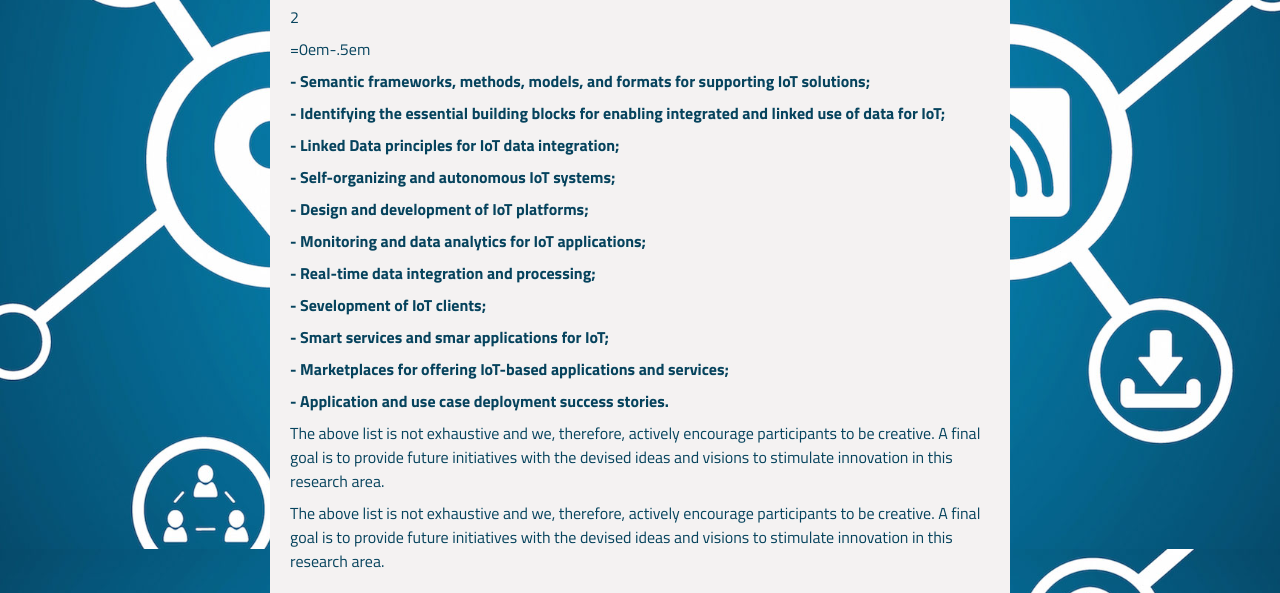
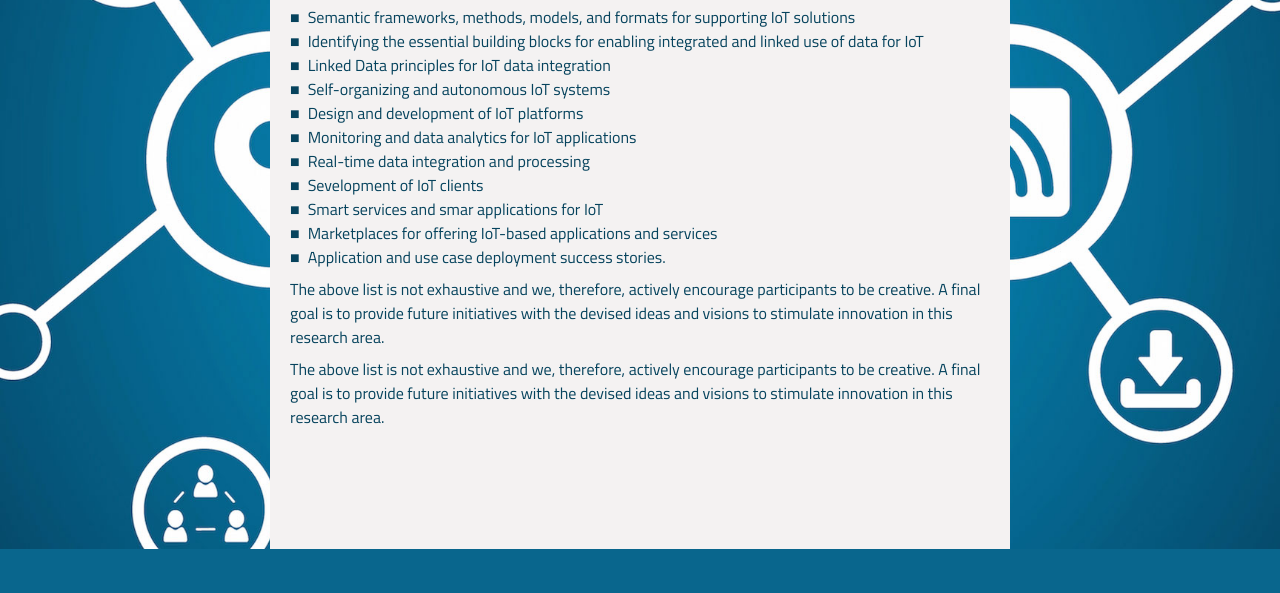
Before and after one commit to swit-ws/swit-ws.github.io, a plain HTML site: page topics/index.html in a window 1280 px wide. Shown: the part 251-844 px from the top of the page. After the commit the page ends 800 px from the top, so only its background shows below. Drawn offline with Linux system fonts and the light colour scheme.

Commit message:
rewriting text

```diff
--- a/topics/index.html
+++ b/topics/index.html
@@ -32,19 +32,21 @@
 
     <h1 id="topics">Topics</h1>
     <p>The focus of the SWIT is on solving IoT challenges with Semantic Web Technologies, and providing added-value services and applications. Relevant topics include:</p>
-    <p><span>2</span></p>
-    <p><span>=0em</span>-.5em</p>
-    <p><strong>- Semantic frameworks, methods, models, and formats for supporting IoT solutions;</strong></p>
-    <p><strong>- Identifying the essential building blocks for enabling integrated and linked use of data for IoT;</strong></p>
-    <p><strong>- Linked Data principles for IoT data integration;</strong></p>
-    <p><strong>- Self-organizing and autonomous IoT systems;</strong></p>
-    <p><strong>- Design and development of IoT platforms;</strong></p>
-    <p><strong>- Monitoring and data analytics for IoT applications;</strong></p>
-    <p><strong>- Real-time data integration and processing;</strong></p>
-    <p><strong>- Sevelopment of IoT clients;</strong></p>
-    <p><strong>- Smart services and smar applications for IoT;</strong></p>
-    <p><strong>- Marketplaces for offering IoT-based applications and services;</strong></p>
-    <p><strong>- Application and use case deployment success stories.</strong></p>
+
+    <ul>
+        <li>Semantic frameworks, methods, models, and formats for supporting IoT solutions</li>
+        <li>Identifying the essential building blocks for enabling integrated and linked use of data for IoT</li>
+        <li>Linked Data principles for IoT data integration</li>
+        <li>Self-organizing and autonomous IoT systems</li>
+        <li>Design and development of IoT platforms</li>
+        <li>Monitoring and data analytics for IoT applications</li>
+        <li>Real-time data integration and processing</li>
+        <li>Sevelopment of IoT clients</li>
+        <li>Smart services and smar applications for IoT</li>
+        <li>Marketplaces for offering IoT-based applications and services</li>
+        <li>Application and use case deployment success stories.</li>
+    </ul>
+
     <p>The above list is not exhaustive and we, therefore, actively encourage participants to be creative. A final goal is to provide future initiatives with the devised ideas and visions to stimulate innovation in this research area.</p>
 
 
```
